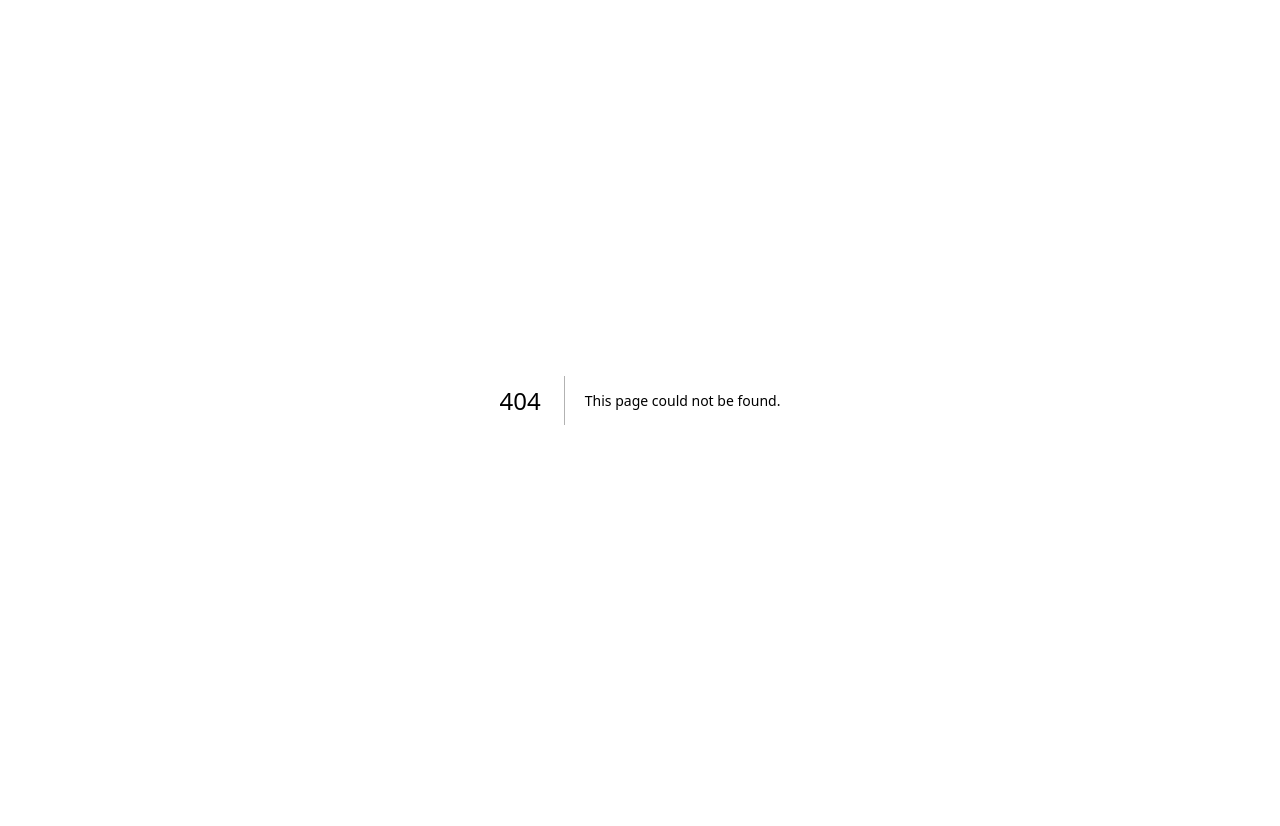
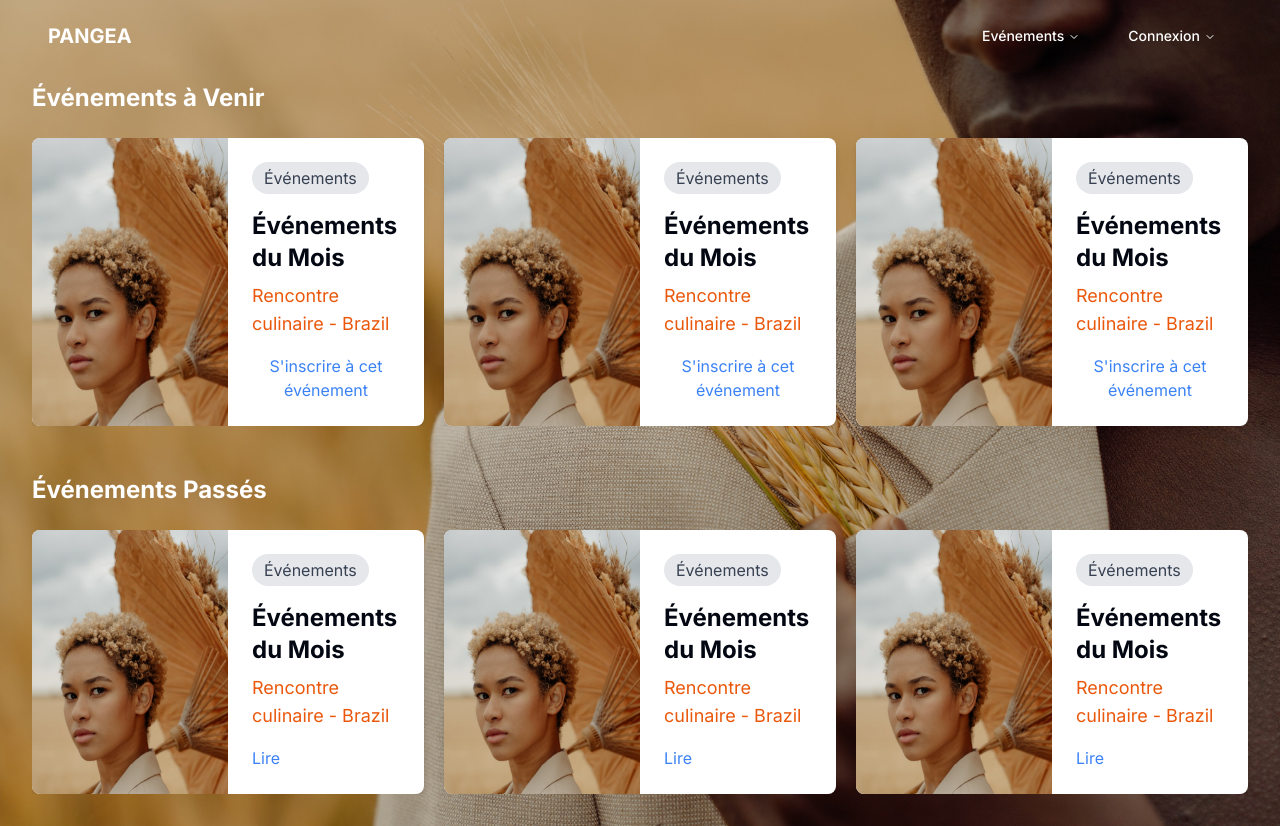
Before and after one commit to tchessi-pre/moonshot, a Next.js app in the folder front/: page /events in a window 1280 px wide. Before the commit this address had no page. Before the commit the page ends 800 px from the top, so only its background shows below. Built offline with nearby package versions, Linux system fonts and the light colour scheme.

Commit message:
Commit JE Gallo

```diff
--- a/front/package.json
+++ b/front/package.json
@@ -17,6 +17,7 @@
     "next": "14.2.4",
     "react": "^18",
     "react-dom": "^18",
+    "swiper": "^11.1.4",
     "tailwind-merge": "^2.3.0",
     "tailwindcss-animate": "^1.0.7"
   },
--- /dev/null
+++ b/front/src/app/events/page.js
@@ -0,0 +1,100 @@
+// src/app/events/page.js
+
+'use client'; // Assurez-vous que ce composant est rendu côté client
+import NavBar from '../../components/NavBar';
+import EventCard from '../../components/EventCard';
+import React from 'react';
+import { Swiper, SwiperSlide } from 'swiper/react';
+import 'swiper/css';
+import 'swiper/css/navigation';
+import 'swiper/css/pagination';
+import { Navigation, Pagination } from 'swiper/modules';
+
+const Events = () => {
+    const upcomingEvents = [
+        {
+            image: "/assets/event1.png",
+            subtitle: "Événements",
+            title: "Événements du Mois",
+            description: "Rencontre culinaire - Brazil",
+            buttonText: "S'inscrire à cet événement"
+        },
+        {
+            image: "/assets/event1.png",
+            subtitle: "Événements",
+            title: "Événements du Mois",
+            description: "Rencontre culinaire - Brazil",
+            buttonText: "S'inscrire à cet événement"
+        },
+        {
+            image: "/assets/event1.png",
+            subtitle: "Événements",
+            title: "Événements du Mois",
+            description: "Rencontre culinaire - Brazil",
+            buttonText: "S'inscrire à cet événement"
+        }
+    ];
+
+    const pastEvents = [
+        {
+            image: "/assets/event1.png",
+            subtitle: "Événements",
+            title: "Événements du Mois",
+            description: "Rencontre culinaire - Brazil",
+            buttonText: "Lire"
+        },
+        {
+            image: "/assets/event1.png",
+            subtitle: "Événements",
+            title: "Événements du Mois",
+            description: "Rencontre culinaire - Brazil",
+            buttonText: "Lire"
+        },
+        {
+            image: "/assets/event1.png",
+            subtitle: "Événements",
+            title: "Événements du Mois",
+            description: "Rencontre culinaire - Brazil",
+            buttonText: "Lire"
+        }
+    ];
+
+    return (
+        <div className="bg-cover bg-center min-h-screen" style={{ backgroundImage: 'url("/assets/bground.jpg")' }}>
+            <NavBar />
+            <div className="container mx-auto py-8">
+                <h2 className="text-2xl font-bold mb-6 text-white" style={{marginTop:"50px"}}>Événements à Venir</h2>
+                <Swiper
+                    modules={[Navigation, Pagination]}
+                    spaceBetween={20}
+                    slidesPerView={3}
+                    navigation
+                    pagination={{ clickable: true }}
+                >
+                    {upcomingEvents.map((event, index) => (
+                        <SwiperSlide key={index}>
+                            <EventCard {...event} />
+                        </SwiperSlide>
+                    ))}
+                </Swiper>
+
+                <h2 className="text-2xl font-bold mt-12 mb-6 text-white">Événements Passés</h2>
+                <Swiper
+                    modules={[Navigation, Pagination]}
+                    spaceBetween={20}
+                    slidesPerView={3}
+                    navigation
+                    pagination={{ clickable: true }}
+                >
+                    {pastEvents.map((event, index) => (
+                        <SwiperSlide key={index}>
+                            <EventCard {...event} />
+                        </SwiperSlide>
+                    ))}
+                </Swiper>
+            </div>
+        </div>
+    );
+}
+
+export default Events;
--- /dev/null
+++ b/front/src/components/EventCard.js
@@ -0,0 +1,21 @@
+// src/components/EventCard.js
+
+const EventCard = ({ image, title, subtitle, description, buttonText }) => (
+    <div className="flex bg-white shadow-md rounded-lg overflow-hidden">
+        <div className="w-1/2">
+            <img src={image} alt={title} className="w-full h-full object-cover" />
+        </div>
+        <div className="w-1/2 p-6 flex flex-col justify-between">
+            <div>
+                <div className="bg-gray-200 text-gray-700 px-3 py-1 rounded-full inline-block mb-4">{subtitle}</div>
+                <h3 className="text-2xl font-bold mb-2">{title}</h3>
+                <p className="text-lg text-orange-600 mb-4">{description}</p>
+            </div>
+            <div>
+                <button className="text-blue-500 hover:underline">{buttonText}</button>
+            </div>
+        </div>
+    </div>
+);
+
+export default EventCard;
```
Also changed, not shown: front/public/assets/event1.png (added), 1 other file (tests, documents, lock files or other folders).
